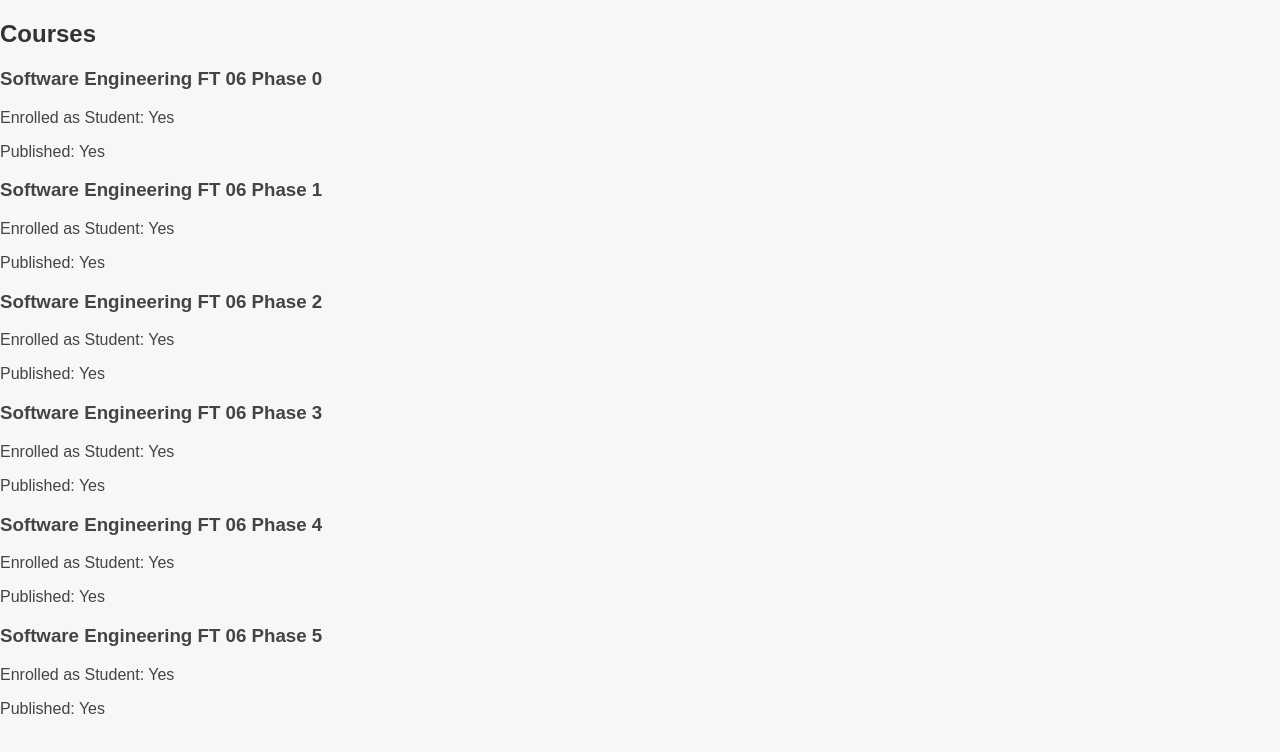
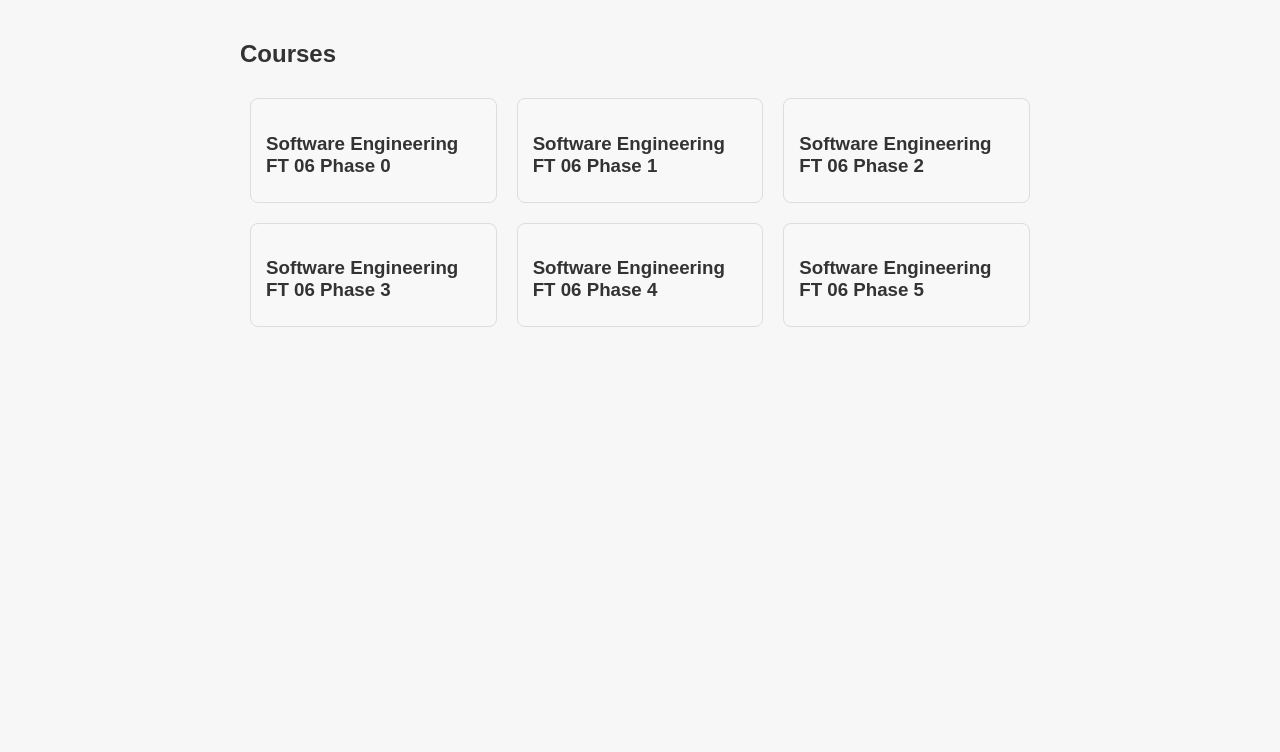
Before and after one commit to Jamescjay/Nobility-hub-client, a React (Create React App) app: page /courses in a window 1280 px wide. Shown: the top 752 px of the page. Built offline with nearby package versions, Linux system fonts and the light colour scheme.

Commit message:
Course Details for a specific course

```diff
--- a/src/App.css
+++ b/src/App.css
@@ -127,3 +127,39 @@ input {
   border-radius: 8px;
   font-size: 16px;
 }
+
+.courses-container {
+  max-width: 800px;
+  margin: 0 auto;
+  padding: 20px;
+}
+
+.course-list {
+  display: flex;
+  flex-wrap: wrap;
+}
+
+.course-card {
+  background-color: #f8f8f8;
+  border: 1px solid #ddd;
+  border-radius: 8px;
+  margin: 10px;
+  padding: 15px;
+  width: calc(33.33% - 20px); /* Adjust the width as needed */
+  box-sizing: border-box;
+  transition: background-color 0.3s ease;
+
+  &:hover {
+    background-color: #e0e0e0;
+  }
+
+  h3 {
+    margin-bottom: 10px;
+    color: #333;
+  }
+
+  p {
+    margin: 0;
+    color: #666;
+  }
+}
--- a/src/components/Courses.js
+++ b/src/components/Courses.js
@@ -1,4 +1,5 @@
 import React from "react";
+import { useState, useEffect } from "react";
 
 const Courses = () => {
   const coursesData = [
@@ -34,15 +35,32 @@ const Courses = () => {
     },
   ];
 
+  const [selectedCourse, setSelectedCourse] = useState(null);
+
+  const handleCourseClick = (index) => {
+    setSelectedCourse(index === selectedCourse ? null : index);
+  };
+
   return (
     <div className="courses-container">
       <h2>Courses</h2>
       <div className="course-list">
         {coursesData.map((course, index) => (
-          <div className="course-card" key={index}>
+          <div
+            className={`course-card ${
+              selectedCourse === index ? "selected" : ""
+            }`}
+            key={index}
+            onClick={() => handleCourseClick(index)}
+          >
             <h3>{course.title}</h3>
-            <p>Enrolled as Student: {course.enrolled ? "Yes" : "No"}</p>
-            <p>Published: {course.published ? "Yes" : "No"}</p>
+            {selectedCourse === index && (
+              <div className="course-details">
+                <p>Enrolled as Student: {course.enrolled ? "Yes" : "No"}</p>
+                <p>Published: {course.published ? "Yes" : "No"}</p>
+
+              </div>
+            )}
           </div>
         ))}
       </div>
```
Also changed, not shown: src/components/CourseDetails.js (added, +13 -0 lines).
